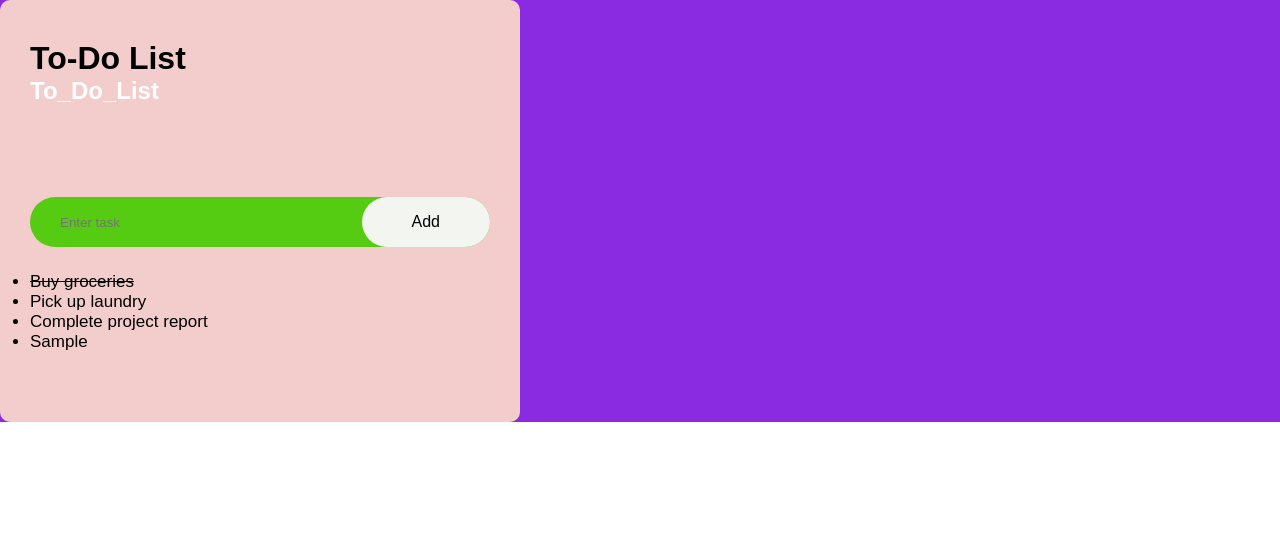
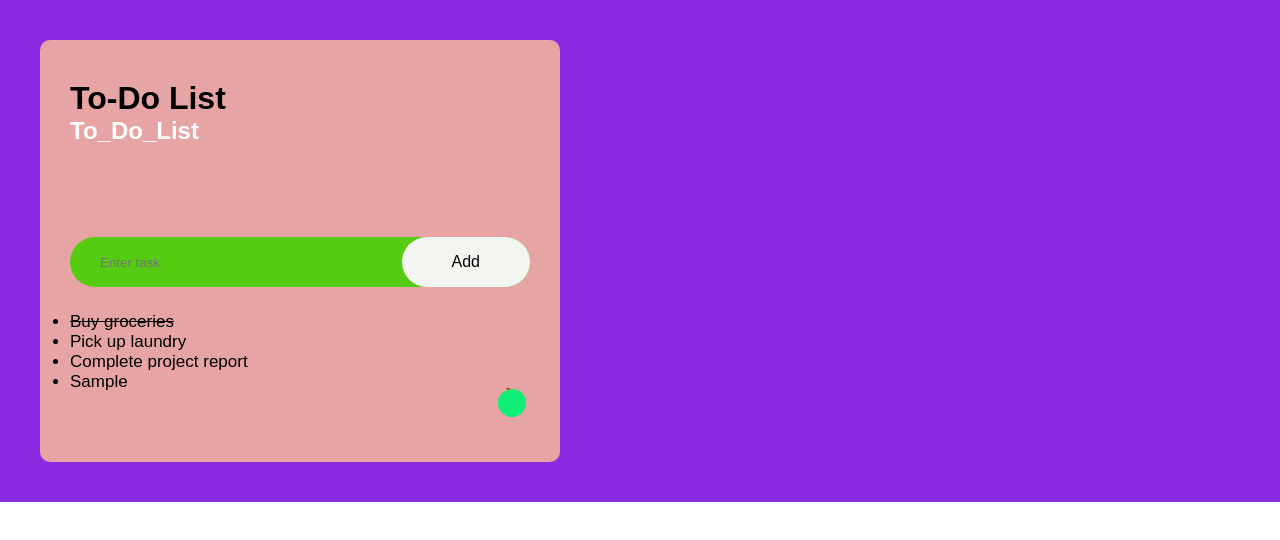
Before and after one commit to Deepanshu1920/To-Do-List-Web-Page, a plain HTML site: page front_page.html in a window 1280 px wide. Both pictures are taken after typing "Sample" into the empty fields and a click on the button "Add". Drawn offline with Linux system fonts and the light colour scheme.

Commit message:
need colour change

```diff
--- a/backhand.js
+++ b/backhand.js
@@ -9,9 +9,22 @@ function  addTask(){
                     const inputValue = inputBox.value;
                     const newLi = document.createElement('li');
                     newLi.textContent = inputValue;
-                    pullDownList.appendChild(newLi);
+                    // pullDownList.appendChild(newLi);
+                    const del = document.createElement("del");
+                    del.innerHTML = "\u007d";
+                    newLi.appendChild(del);
+
+
+                    del.addEventListener("click", function() {
+                        pullDownList.removeChild(newLi);
+                      });
+
+                      pullDownList.appendChild(newLi);
+
+
                     inputBox.value = '';
                     }
+
                 }
 
 
@@ -35,10 +48,10 @@ function  addTask(){
     //     let li = document.createElement("li");
     //     li.innerHTML = input_box.value;
     //     list.pullDownList.appendChild(li);
+    // let del = document.createElement("del");
+    // del.innerHTML = "\u007d";
+    // li.appendChild(del)
 
-    //     let del = document.createElement("del");
-    //     del.innerHTML = "\u007d";
-    //     li.appendChild(del)
 
 
     // }
--- a/style.css
+++ b/style.css
@@ -7,11 +7,13 @@
 }
 .container{
     background-color: blueviolet;
+    padding: 40px;
+    display: flex;
 
 }
 .To_Do_List{
     width: 100%;
-    background-color: rgb(243, 204, 204);
+    background-color: rgb(231, 164, 164);
     max-width: 520px;
     margin : 100px auto 30;
     padding: 40px 30px 70px;
```
Also changed, not shown: front_page.html (+0 -1 lines).
